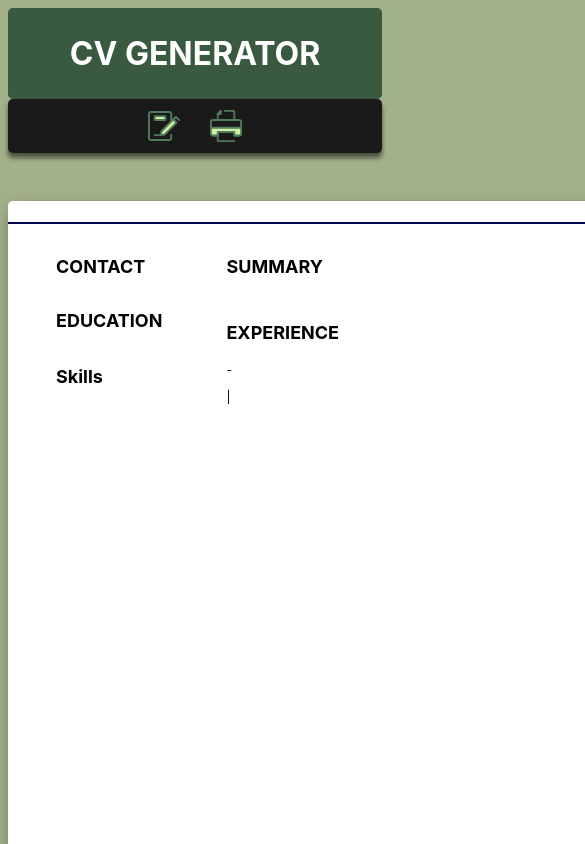
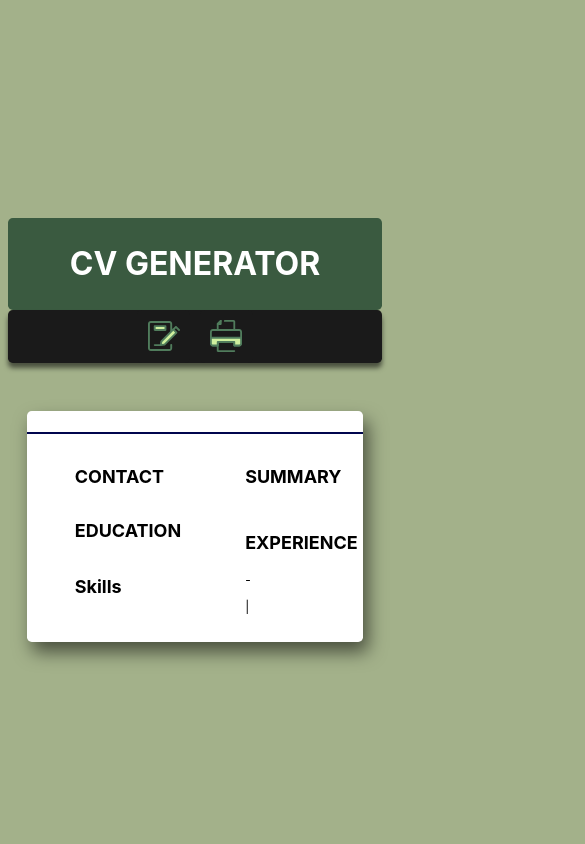
Before and after one commit to asiill/cv-app, a React (Vite) app: page / in a window 390 px wide. Both pictures are taken after a click on the button 163 px from the left and 126 px from the top of the page. Shown: the top 844 px of the page, 585 px wide, since content can reach past the window. Built offline with nearby package versions, Linux system fonts and the light colour scheme.

Commit message:
Add media queries to cv-preview.css and cv-form.css

```diff
--- a/src/styles/form.css
+++ b/src/styles/form.css
@@ -88,3 +88,9 @@ button>img {
     width: 1.4rem;
     height: 1.4rem;
 }
+
+@media screen and (max-width: 600px) {
+    .cv-form {
+        max-width: 90%;
+    }
+}
--- a/src/styles/preview.css
+++ b/src/styles/preview.css
@@ -1,10 +1,9 @@
 .cv-preview {
     display: flex;
     flex-direction: column;
+    gap: 1rem;
 
-    gap: 1rem;
     width: 210mm;
-    height: 297mm;
     margin: auto;
     margin-top: 3rem;
     font-size: 12px;
@@ -59,3 +58,17 @@
     flex-direction: column;
     gap: 0.2rem;
 }
+
+@media screen and (min-width: 601px) {
+    .cv-preview {
+        height: 297mm;
+        overflow-y: auto;
+    }
+}
+
+@media screen and (max-width: 600px) {
+    .cv-preview {
+        max-width: 90%;
+        max-height: none;
+    }
+}
```
